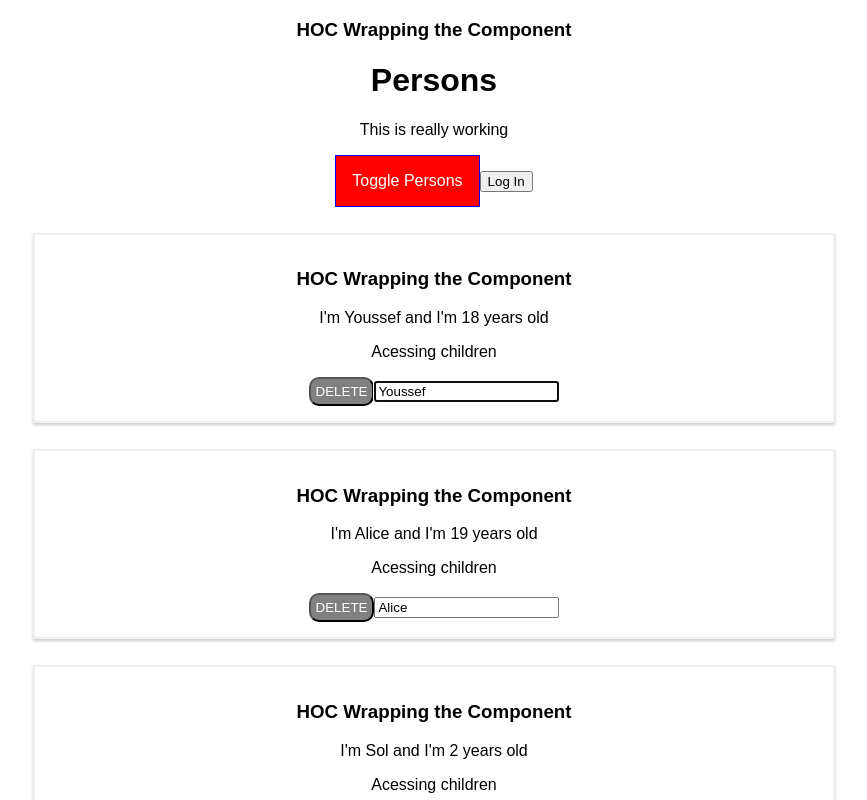
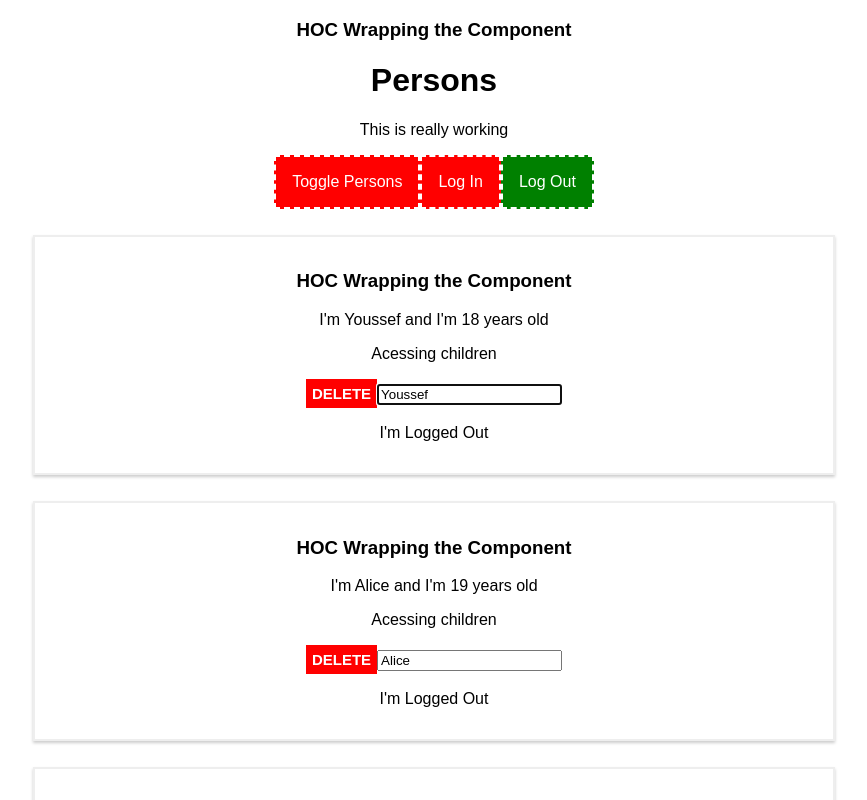
Before and after one commit to youssef-md/The-Burger-Builder, a React app: page / in a window 1280 px wide. Both pictures are taken after a click on the button "Toggle Persons". Shown: the top 800 px of the page, without its empty margins (206-1073 px from the left). Built offline with nearby package versions, Linux system fonts and the light colour scheme.

Commit message:
Using ContextAPI for logging out and styling it

```diff
--- a/src/components/Cockpit/Cockpit.css
+++ b/src/components/Cockpit/Cockpit.css
@@ -7,7 +7,7 @@
 }
 
 .Button {
-  border: 1px solid blue;
+  border: 2px dashed white;
   padding: 16px;
   font: inherit;
   background-color: green;
--- a/src/components/Cockpit/Cockpit.js
+++ b/src/components/Cockpit/Cockpit.js
@@ -6,6 +6,18 @@ const Cockpit = (props) => {
 
   const classes = []
   let btnClass = styles.Button
+
+  let btnLogInClass = styles.Button
+  let btnLogOutClass = styles.Button
+
+  if(props.authenticated){
+    btnLogInClass = styles.Button
+    btnLogOutClass = [styles.Button, styles.Red].join(' ')
+  }
+  else {
+    btnLogOutClass = styles.Button
+    btnLogInClass = [styles.Button, styles.Red].join(' ')
+  }
 
   if(props.showPersons && props.persons.length !== 0)
     btnClass = [styles.Button, styles.Red].join(' ') //Button Red
@@ -23,10 +35,21 @@ const Cockpit = (props) => {
       <button
       className = { btnClass }
       onClick = { props.clicked }>
-            Toggle Persons
+          Toggle Persons
       </button>
 
-      <button onClick = {props.logIn}>Log In</button>
+      <button
+        className = { btnLogInClass }
+        onClick = {props.logIn}>
+          Log In
+      </button>
+
+      <button
+        className = { btnLogOutClass }
+        onClick = {props.logOut}>
+          Log Out
+      </button>
+
 
     </Fragment>
   )
--- a/src/components/Persons/Person/Person.css
+++ b/src/components/Persons/Person/Person.css
@@ -9,10 +9,15 @@
 }
 
 .deleteBtn {
-  background-color: gray;
+  background-color: red;
+  border: 1px solid red;
   padding: 5px;
-  border-radius: 10px;
   color: white;
+  font-size: 15px;
+  font-weight: bold;
+}
+.deleteBtn:hover {
+  background-color: salmon;
 }
 
 @media (max-width: 500px) {
--- a/src/components/Persons/Person/Person.js
+++ b/src/components/Persons/Person/Person.js
@@ -34,7 +34,7 @@ class Person extends Component {
           value = { this.props.name }
           ref = { this.inputElement } />
         <AuthContext.Consumer>
-          { (authBool) => authBool ? <p>I'm Authenticated!</p> : null }
+          { (authBool) => authBool ? <p>I'm Logged In!</p> : <p>I'm Logged Out</p> }
         </AuthContext.Consumer>
       </Fragment>
     )
--- a/src/containers/App.js
+++ b/src/containers/App.js
@@ -56,7 +56,9 @@ class App extends PureComponent {
           showPersons = { this.state.showPersons }
           persons = { this.state.persons }
           clicked = { this.togglePersonHandler }
-          logIn = { this.logInHandler }/>
+          logIn = { this.logInHandler }
+          logOut = { this.logOutHandler }
+          authenticated = { this.state.authenticated }/>
 
         <AuthContext.Provider value = { this.state.authenticated }>
           { this.showPersons() }
@@ -65,8 +67,18 @@ class App extends PureComponent {
     )
   }
 
+  logOutHandler = () => {
+    if(!this.state.authenticated)
+      alert('You are Logged Out!')
+    else
+      this.setState({ authenticated: false})
+  }
+
   logInHandler = () => {
-    this.setState({ authenticated: true })
+    if(this.state.authenticated)
+      alert('You are Logged In!')
+    else
+      this.setState({ authenticated: true })
   }
 
   nameChangedHandler = (event, id, personIndex) => {
```
